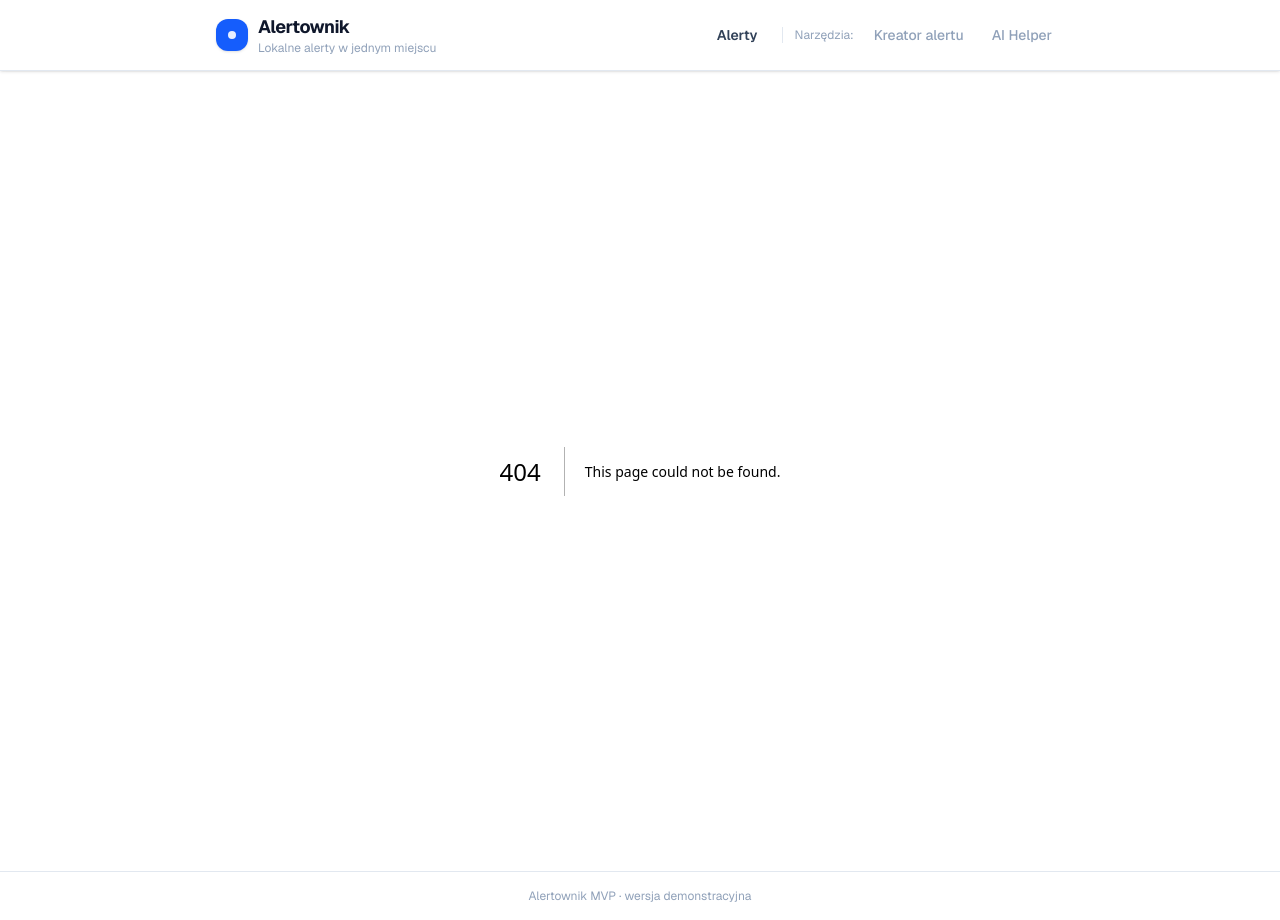
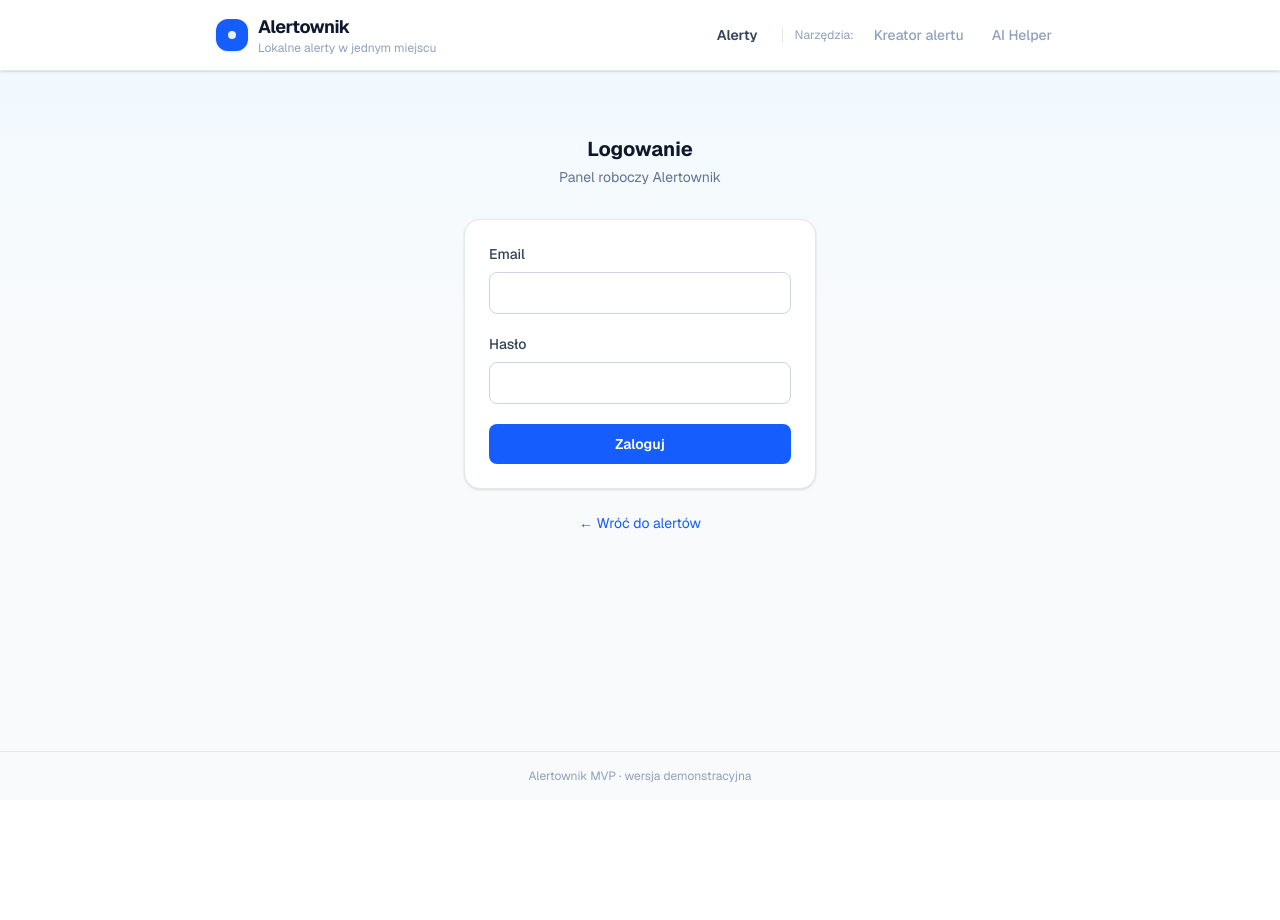
Before and after one commit to ad0wski/alertownik-mvp, a Next.js app: page /login in a window 1280 px wide. Before the commit this address had no page. After the commit the page ends 800 px from the top, so only its background shows below. Built offline with nearby package versions, Linux system fonts and the light colour scheme; no server answers.

Commit message:
Add admin login for MVP tools

```diff
--- a/src/app/ai-helper/page.tsx
+++ b/src/app/ai-helper/page.tsx
@@ -1,6 +1,7 @@
 "use client";
 
 import { useState } from "react";
+import { AuthGate } from "@/components/AuthGate";
 import type { AlertCategory } from "@/types/alert";
 
 const categoryOptions: { value: AlertCategory | ""; label: string }[] = [
@@ -103,6 +104,7 @@ export default function AiHelperPage() {
   }
 
   return (
+    <AuthGate>
     <main className="max-w-4xl mx-auto w-full px-4 sm:px-6 py-10">
 
       {/* Page title */}
@@ -232,5 +234,6 @@ export default function AiHelperPage() {
         </pre>
       </section>
     </main>
+    </AuthGate>
   );
 }
--- a/src/app/builder/page.tsx
+++ b/src/app/builder/page.tsx
@@ -2,6 +2,7 @@
 
 import { useState, useEffect, type ChangeEvent } from "react";
 import { AlertCard } from "@/components/AlertCard";
+import { AuthGate } from "@/components/AuthGate";
 import type { Alert, AlertCategory, AlertSeverity } from "@/types/alert";
 
 const categoryOptions: { value: AlertCategory; label: string }[] = [
@@ -330,6 +331,7 @@ export default function BuilderPage() {
 }`;
 
   return (
+    <AuthGate>
     <main className="max-w-4xl mx-auto w-full px-4 sm:px-6 py-10">
 
       {/* Page title */}
@@ -705,5 +707,6 @@ export default function BuilderPage() {
         )}
       </section>
     </main>
+    </AuthGate>
   );
 }
--- /dev/null
+++ b/src/app/login/page.tsx
@@ -0,0 +1,104 @@
+"use client";
+
+import { useState, useEffect } from "react";
+import Link from "next/link";
+import { useRouter } from "next/navigation";
+import { supabase } from "@/lib/supabaseClient";
+import { signIn } from "@/lib/auth";
+
+const inputClass =
+  "w-full rounded-lg border border-slate-300 bg-white px-3 py-2.5 text-sm text-slate-900 placeholder-slate-400 focus:outline-none focus:ring-2 focus:ring-blue-500 focus:border-blue-500";
+
+export default function LoginPage() {
+  const router = useRouter();
+  const [email, setEmail] = useState("");
+  const [password, setPassword] = useState("");
+  const [error, setError] = useState<string | null>(null);
+  const [loading, setLoading] = useState(false);
+
+  // Redirect immediately if already logged in
+  useEffect(() => {
+    supabase?.auth.getSession().then(({ data }) => {
+      if (data.session) router.replace("/builder");
+    });
+  }, [router]);
+
+  async function handleSubmit(e: React.FormEvent) {
+    e.preventDefault();
+    setError(null);
+    setLoading(true);
+    const err = await signIn(email, password);
+    if (err) {
+      setError(err);
+      setLoading(false);
+    } else {
+      router.push("/builder");
+    }
+  }
+
+  return (
+    <main className="max-w-sm mx-auto w-full px-4 py-16">
+
+      <div className="mb-8 text-center">
+        <h1 className="text-xl font-bold text-slate-900">Logowanie</h1>
+        <p className="text-sm text-slate-500 mt-1">Panel roboczy Alertownik</p>
+      </div>
+
+      <form
+        onSubmit={handleSubmit}
+        className="bg-white rounded-2xl border border-slate-200 shadow-sm p-6 flex flex-col gap-5"
+      >
+        <div className="flex flex-col gap-2">
+          <label htmlFor="email" className="text-sm font-medium text-slate-700">
+            Email
+          </label>
+          <input
+            id="email"
+            type="email"
+            autoComplete="email"
+            required
+            value={email}
+            onChange={(e) => setEmail(e.target.value)}
+            className={inputClass}
+          />
+        </div>
+
+        <div className="flex flex-col gap-2">
+          <label htmlFor="password" className="text-sm font-medium text-slate-700">
+            Hasło
+          </label>
+          <input
+            id="password"
+            type="password"
+            autoComplete="current-password"
+            required
+            value={password}
+            onChange={(e) => setPassword(e.target.value)}
+            className={inputClass}
+          />
+        </div>
+
+        {error && (
+          <p className="text-sm font-medium text-red-600 bg-red-50 border border-red-100 rounded-lg px-3 py-2">
+            {error}
+          </p>
+        )}
+
+        <button
+          type="submit"
+          disabled={loading}
+          className="rounded-lg bg-blue-600 px-5 py-2.5 text-sm font-semibold text-white hover:bg-blue-700 disabled:opacity-60 transition-colors"
+        >
+          {loading ? "Logowanie…" : "Zaloguj"}
+        </button>
+      </form>
+
+      <p className="text-center text-sm text-slate-500 mt-6">
+        <Link href="/" className="text-blue-600 hover:text-blue-800 hover:underline">
+          ← Wróć do alertów
+        </Link>
+      </p>
+
+    </main>
+  );
+}
--- a/src/components/AppHeader.tsx
+++ b/src/components/AppHeader.tsx
@@ -1,10 +1,35 @@
 "use client";
 
+import { useState, useEffect } from "react";
 import Link from "next/link";
-import { usePathname } from "next/navigation";
+import { usePathname, useRouter } from "next/navigation";
+import { supabase } from "@/lib/supabaseClient";
+import { signOut } from "@/lib/auth";
+import type { Session } from "@supabase/supabase-js";
 
 export function AppHeader() {
   const pathname = usePathname();
+  const router = useRouter();
+  const [session, setSession] = useState<Session | null>(null);
+
+  useEffect(() => {
+    if (!supabase) return;
+
+    supabase.auth.getSession().then(({ data }) => setSession(data.session));
+
+    const {
+      data: { subscription },
+    } = supabase.auth.onAuthStateChange((_event, newSession) => {
+      setSession(newSession);
+    });
+
+    return () => subscription.unsubscribe();
+  }, []);
+
+  async function handleLogout() {
+    await signOut();
+    router.push("/");
+  }
 
   function isActive(href: string): boolean {
     if (href === "/") return pathname === "/" || pathname.startsWith("/alerts");
@@ -90,6 +115,19 @@ export function AppHeader() {
             >
               AI Helper
             </Link>
+
+            {/* Logout button — only when logged in */}
+            {session && (
+              <>
+                <span className="hidden sm:block w-px h-4 bg-slate-200 mx-1" aria-hidden="true" />
+                <button
+                  onClick={handleLogout}
+                  className="px-3 py-1.5 rounded-lg text-sm font-medium text-slate-500 hover:text-red-600 hover:bg-red-50 transition-colors"
+                >
+                  Wyloguj
+                </button>
+              </>
+            )}
           </nav>
         </div>
       </div>
--- /dev/null
+++ b/src/components/AuthGate.tsx
@@ -0,0 +1,59 @@
+"use client";
+
+import { useEffect, useState } from "react";
+import Link from "next/link";
+import { supabase } from "@/lib/supabaseClient";
+import type { Session } from "@supabase/supabase-js";
+
+export function AuthGate({ children }: { children: React.ReactNode }) {
+  const [session, setSession] = useState<Session | null>(null);
+  const [loading, setLoading] = useState(true);
+
+  useEffect(() => {
+    if (!supabase) {
+      setLoading(false);
+      return;
+    }
+
+    supabase.auth.getSession().then(({ data }) => {
+      setSession(data.session);
+      setLoading(false);
+    });
+
+    const {
+      data: { subscription },
+    } = supabase.auth.onAuthStateChange((_event, newSession) => {
+      setSession(newSession);
+    });
+
+    return () => subscription.unsubscribe();
+  }, []);
+
+  if (loading) {
+    // Blank placeholder while session is being checked — avoids layout flash
+    return <main className="max-w-4xl mx-auto w-full px-4 sm:px-6 py-10" />;
+  }
+
+  if (!session) {
+    return (
+      <main className="max-w-4xl mx-auto w-full px-4 sm:px-6 py-10">
+        <div className="text-center py-20 bg-white rounded-2xl border border-slate-200">
+          <p className="text-lg font-semibold text-slate-700 mb-2">
+            To narzędzie robocze MVP.
+          </p>
+          <p className="text-sm text-slate-400 mb-8">
+            Zaloguj się, aby kontynuować.
+          </p>
+          <Link
+            href="/login"
+            className="inline-flex items-center gap-1.5 rounded-lg bg-blue-600 px-5 py-2.5 text-sm font-medium text-white hover:bg-blue-700 transition-colors"
+          >
+            Przejdź do logowania →
+          </Link>
+        </div>
+      </main>
+    );
+  }
+
+  return <>{children}</>;
+}
--- /dev/null
+++ b/src/lib/auth.ts
@@ -0,0 +1,16 @@
+import { supabase } from "@/lib/supabaseClient";
+
+// Returns null on success, Polish error message on failure
+export async function signIn(email: string, password: string): Promise<string | null> {
+  if (!supabase) return "Brak konfiguracji Supabase.";
+  const { error } = await supabase.auth.signInWithPassword({ email, password });
+  if (!error) return null;
+  if (error.message.toLowerCase().includes("invalid")) {
+    return "Nieprawidłowy email lub hasło.";
+  }
+  return "Logowanie nie powiodło się. Spróbuj ponownie.";
+}
+
+export async function signOut(): Promise<void> {
+  await supabase?.auth.signOut();
+}
```
